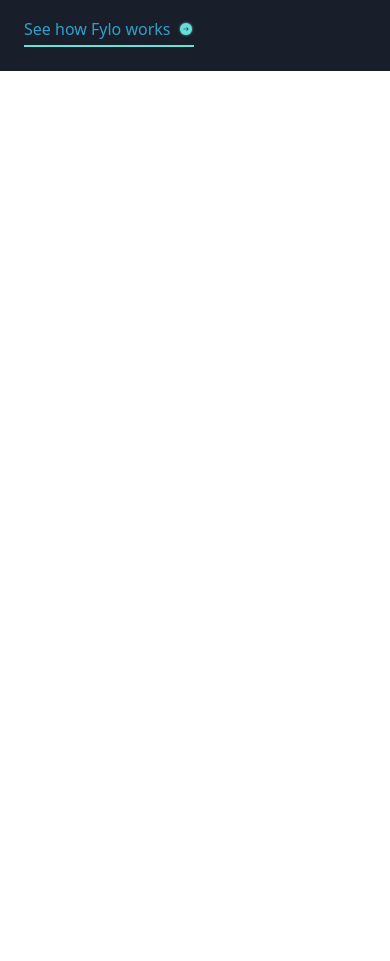
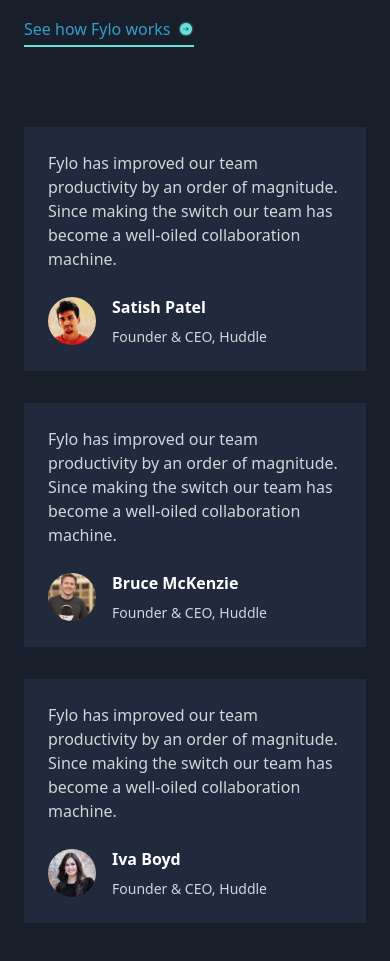
Before and after one commit to AtanasovCode/fylo-dark, a React (Vite) app: page / in a window 390 px wide. Shown: the part 2420-3381 px from the top of the page. Before the commit the page ends 2491 px from the top, so only its background shows below. Built offline with nearby package versions, Linux system fonts and the light colour scheme.

Commit message:
created mobile view for quotes section

```diff
--- a/src/App.jsx
+++ b/src/App.jsx
@@ -4,6 +4,7 @@ import Navigation from "./components/Navigation";
 import Hero from "./components/Hero";
 import FeaturesGrid from "./components/FeaturesGrid";
 import Info from "./components/Info";
+import QuotesSection from "./components/QuotesSection";
 
 const App = () => {
   return (
@@ -12,6 +13,7 @@ const App = () => {
       <Hero />
       <FeaturesGrid />
       <Info />
+      <QuotesSection />
     </div>
   );
 }
--- a/src/components/Info.jsx
+++ b/src/components/Info.jsx
@@ -3,7 +3,7 @@ import iconArrow from '../assets/images/icon-arrow.svg';
 
 const Info = () => {
     return (
-        <div className="flex flex-col items-center justify-center text-white xs:w-[70%] lg:flex-row lg:w-[80%]">
+        <div className="flex flex-col items-center justify-center text-white mb-20 xs:w-[70%] lg:flex-row lg:w-[80%]">
             <div className="w-full flex items-center justify-center mb-12">
                 <img
                     src={illustration}
--- /dev/null
+++ b/src/components/Quote.jsx
@@ -0,0 +1,35 @@
+
+
+const Quote = ({
+    quote,
+    photo,
+    name,
+    title,
+}) => {
+    return (
+        <div className="p-6 flex flex-col items-start justify-center bg-dark-blue-testimonials text-white mb-8">
+            <div className="text-gray-300 mb-6">
+                {quote}
+            </div>
+            <div className="flex items-center justify-center">
+                <div className="flex items-center justify-center mr-4 w-12 rounded-full overflow-hidden">
+                    <img
+                        src={photo}
+                        alt="profile photo"
+                        className="w-full"
+                    />
+                </div>
+                <div className="flex flex-col items-start justify-center">
+                    <div className="font-semibold mb-2 text-md">
+                        {name}
+                    </div>
+                    <div className="text-gray-300 text-sm">
+                        {title}
+                    </div>
+                </div>
+            </div>
+        </div>
+    );
+}
+
+export default Quote;
--- /dev/null
+++ b/src/components/QuotesSection.jsx
@@ -0,0 +1,35 @@
+//importing reusable component
+import Quote from "./Quote";
+
+//importing profile photos
+import profile1 from '../assets/images/profile-1.jpg';
+import profile2 from '../assets/images/profile-2.jpg';
+import profile3 from '../assets/images/profile-3.jpg';
+
+
+const QuotesSection = () => {
+    return (
+        <div className="flex flex-col items-center justify-center lg:flex-row">
+            <Quote
+                name="Satish Patel"
+                quote="Fylo has improved our team productivity by an order of magnitude. Since making the switch our team has become a well-oiled collaboration machine."
+                photo={profile1}
+                title="Founder & CEO, Huddle"
+            />
+            <Quote
+                name="Bruce McKenzie"
+                quote="Fylo has improved our team productivity by an order of magnitude. Since making the switch our team has become a well-oiled collaboration machine."
+                photo={profile2}
+                title="Founder & CEO, Huddle"
+            />
+            <Quote
+                name="Iva Boyd"
+                quote="Fylo has improved our team productivity by an order of magnitude. Since making the switch our team has become a well-oiled collaboration machine."
+                photo={profile3}
+                title="Founder & CEO, Huddle"
+            />
+        </div>
+    );
+}
+
+export default QuotesSection;
```
